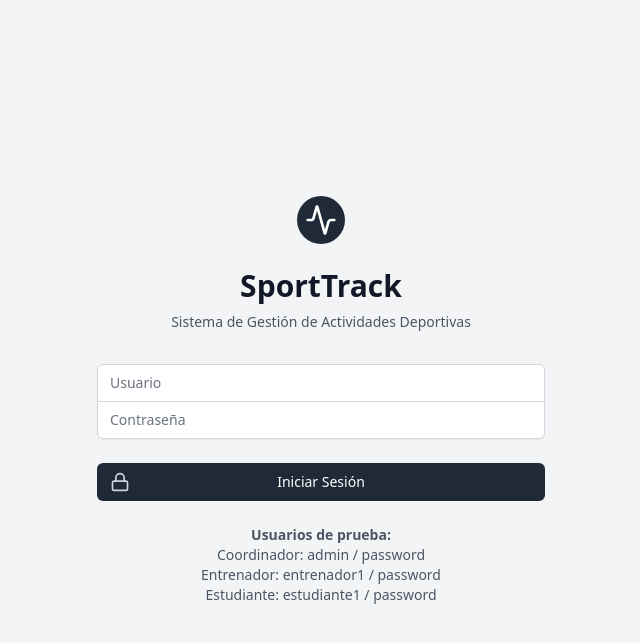
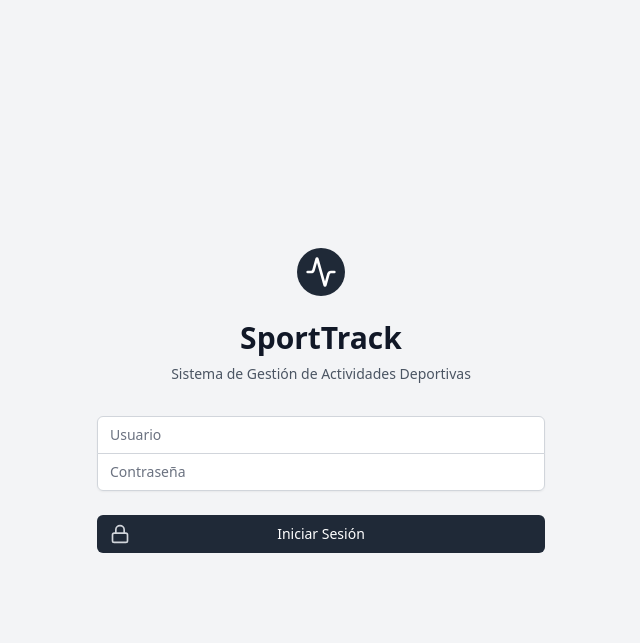
Before and after one commit to arico-dev/Sistema-Deportivo-, a PHP site: page /login.php in a window 1280 px wide. Shown: the top 643 px of the page, without its empty margins (319-959 px from the left). Run offline with PHP 8.4, Linux system fonts and the light colour scheme; some libraries are stand-ins or nearby versions.

Commit message:
cambios de seguridad

```diff
--- a/login.php
+++ b/login.php
@@ -90,14 +90,7 @@ if ($_POST) {
                 </button>
             </div>
 
-            <div class="text-center">
-                <div class="text-sm text-gray-600">
-                    <strong>Usuarios de prueba:</strong><br>
-                    Coordinador: admin / password<br>
-                    Entrenador: entrenador1 / password<br>
-                    Estudiante: estudiante1 / password
-                </div>
-            </div>
+            <!-- Bloque de usuarios de prueba eliminado refierase a .env -->
         </form>
     </div>
 
```
Also changed, not shown: 1 other file.
